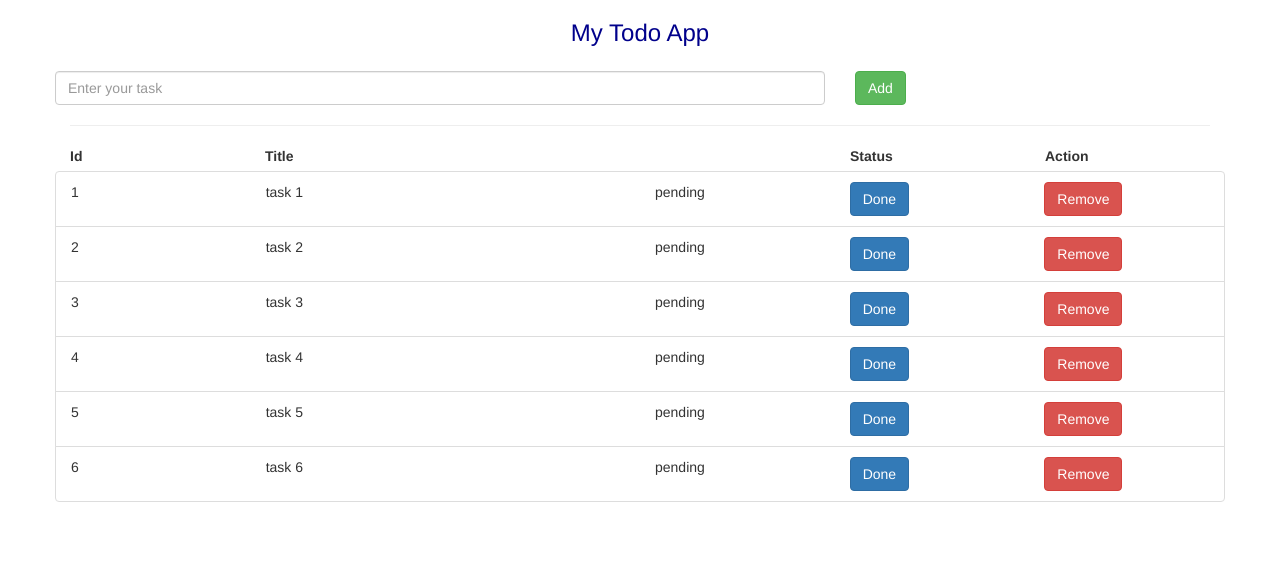
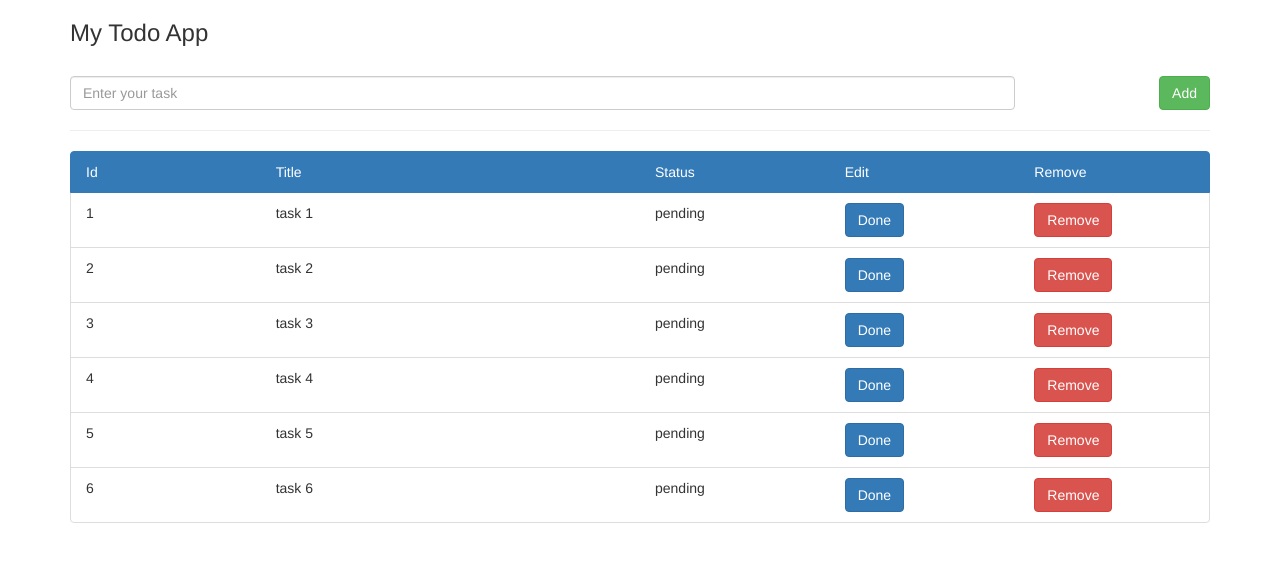
Before and after one commit to chaluvadis/angular-cli-todoapp, an Angular app: page /list in a window 1280 px wide. Shown: the top 562 px of the page. Built offline with nearby package versions, Linux system fonts and the light colour scheme.

Commit message:
basic routing added

```diff
--- a/src/app/app.component.html
+++ b/src/app/app.component.html
@@ -1,23 +1,4 @@
 <div class="container">
-  <div class="row">
-    <app-add></app-add>
-  </div>
-  <hr>
-  <div class="row">
-    <div class="col-md-2">
-      <label for="">Id</label>
-    </div>
-    <div class="col-md-6">
-      <label for="">Title</label>
-    </div>
-    <div class="col-md-2">
-      <label for="">Status</label>
-    </div>
-    <div class="col-md-2">
-      <label for="">Action</label>
-    </div>
-  </div>
-  <div class="row">
-    <app-list [tasks]="tasks"></app-list>
-  </div>
+  <app-header></app-header>
+  <router-outlet></router-outlet>
 </div>
--- a/src/app/app.routing.ts
+++ b/src/app/app.routes.ts
@@ -2,11 +2,12 @@ import { Routes, RouterModule } from "@angular/router";
 
 import { AppComponent } from './app.component';
 import { EditComponent } from './todo/edit/edit.component';
+import { ListComponent } from './todo/list/list.component';
 
 const App_Routes: Routes = [
     { path: '', redirectTo: 'list', pathMatch: 'full' },
-    { path: 'list', component: AppComponent },
+    { path: 'list', component: ListComponent },
     { path: 'edit', component: EditComponent }
 ];
 
-//export const routing = RouterModule.forRoot(App_Routes);
+export const routes = RouterModule.forRoot(App_Routes);
--- /dev/null
+++ b/src/app/header/header.component.html
@@ -0,0 +1,6 @@
+<div class="row">
+  <div class="col-md-12">
+        <h3>My Todo App</h3>
+  </div>
+</div>
+<br>
--- a/src/app/todo/add/add.component.html
+++ b/src/app/todo/add/add.component.html
@@ -1,15 +1,9 @@
 <div class="row">
-  <p class="text-center">
-    <label for="name" style="color:darkblue;">
-        <h3>My Todo App</h3>
-    </label>
-  </p>
-</div>
-<div class="row">
-  <div class="col-md-8">
+  <div class="col-md-10">
     <input type="text" name="name" [(ngModel)]="title" class="form-control" placeholder="Enter your task">
   </div>
   <div class="col-md-2">
-    <button type="button" class="btn btn-success " (click)="addTask()"> Add </button>
+    <button type="button" class="btn btn-success " (click)="addTask()" style="float:right;"> Add </button>
   </div>
 </div>
+<hr>
--- a/src/app/todo/add/add.component.ts
+++ b/src/app/todo/add/add.component.ts
@@ -1,9 +1,6 @@
 import { Component, EventEmitter, Input, Output } from '@angular/core';
-
 import { AppService } from '../../app.service';
-
 import { Task } from '../../task';
-
 @Component({
   selector: 'app-add',
   templateUrl: './add.component.html'
@@ -21,7 +18,6 @@ export class AddComponent {
       }
       this.appService.addTask(this._task);
       this.title = '';
-      console.log('add task fired');
     }
   }
 }
--- a/src/app/todo/list/list.component.html
+++ b/src/app/todo/list/list.component.html
@@ -1,5 +1,26 @@
+<app-add></app-add>
 <ul class="list-group">
+  <li class="list-group-item active">
+    <div class="row">
+      <div class="col-md-2">
+        Id
+      </div>
+      <div class="col-md-4">
+        Title
+      </div>
+      <div class="col-md-2">
+        Status
+      </div>
+      <div class="col-md-2">
+        Edit
+      </div>
+      <div class="col-md-2">
+        Remove
+      </div>
+    </div>
+  </li>
   <li *ngFor="let task of tasks" class="list-group-item">
-    <app-todo [id]="task.id" [title]="task.title" [status]="task.status"></app-todo>
+    <!--<app-todo [id]="task.id" [title]="task.title" [status]="task.status"></app-todo>-->
+    <app-todo [task]="task"></app-todo>
   </li>
 </ul>
--- a/src/app/todo/list/list.component.ts
+++ b/src/app/todo/list/list.component.ts
@@ -1,16 +1,13 @@
 import { Component, OnInit, Input } from '@angular/core';
 import { AppService } from '../../app.service';
 import { Task } from '../../task';
-
 @Component({
   selector: 'app-list',
   templateUrl: './list.component.html'
 })
 export class ListComponent {
   @Input() tasks: Task[] = [];
-
   constructor(private appService: AppService) { }
-
   ngOnInit() {
     this.tasks = this.appService.getAllTasks();
   }
--- a/src/app/todo/todo.component.html
+++ b/src/app/todo/todo.component.html
@@ -1,17 +1,17 @@
 <div class="row">
   <div class="col-md-2">
-      {{id}}
+    {{task.id}}
   </div>
   <div class="col-md-4">
-      {{title}}
+    {{task.title}}
   </div>
   <div class="col-md-2">
-        {{status}}
+    {{task.status}}
   </div>
   <div class="col-md-2">
-        <button type="button" class="btn btn-primary" [disabled]="status === 'Done'" (click)="editTaskStatus(id, title, status)">Done</button>
+    <button type="button" class="btn btn-primary" [disabled]="status === 'Done'" (click)="editTaskStatus(task)">Done</button>
   </div>
   <div class="col-md-2">
-        <button type="button" class="btn btn-danger" (click)="removeTask(id, title, status)">Remove</button>
+    <button type="button" class="btn btn-danger" (click)="removeTask(task)">Remove</button>
   </div>
 </div>
--- a/src/app/todo/todo.component.ts
+++ b/src/app/todo/todo.component.ts
@@ -9,27 +9,14 @@ import { Task } from '../task';
   templateUrl: './todo.component.html'
 })
 export class TodoComponent {
-  @Input() id: number;
-  @Input() title: string;
-  @Input() status: string;
-
+  @Input() task:Task;
   constructor(private appService: AppService) { }
-
-  removeTask(id:number, title:string, status:string) {
-    console.log(id, title, status);
-    this.appService.removeTask({
-      id: id,
-      title: title,
-      status: status,
-    });
+  removeTask(task:Task) {
+    console.log(task);
+    this.appService.removeTask(task);
   }
-
-  editTaskStatus(id:number, title:string, status:string) {
-    console.log(id, title, status);
-    this.appService.editTaskStatus({
-      id: id,
-      title: title,
-      status: status
-    });
+  editTaskStatus(task:Task) {
+    console.log(task);
+    this.appService.editTaskStatus(task);
   }
 }
```
Also changed, not shown: src/app/app.module.ts (+6 -3 lines), src/app/header/header.component.ts (added, +7 -0 lines). Lines whose indentation alone changed are shown as unchanged.
